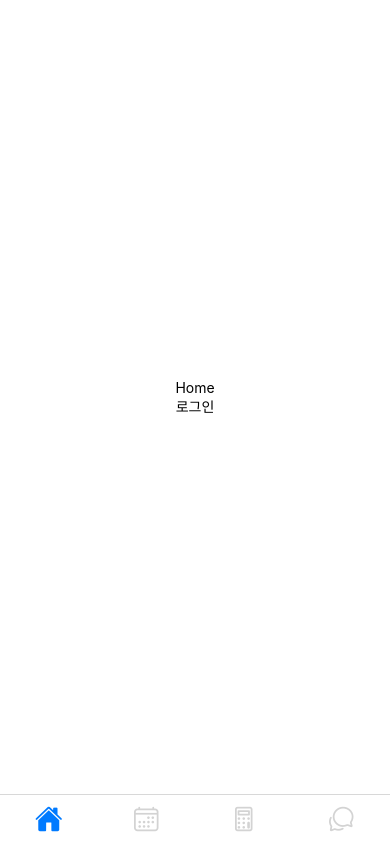
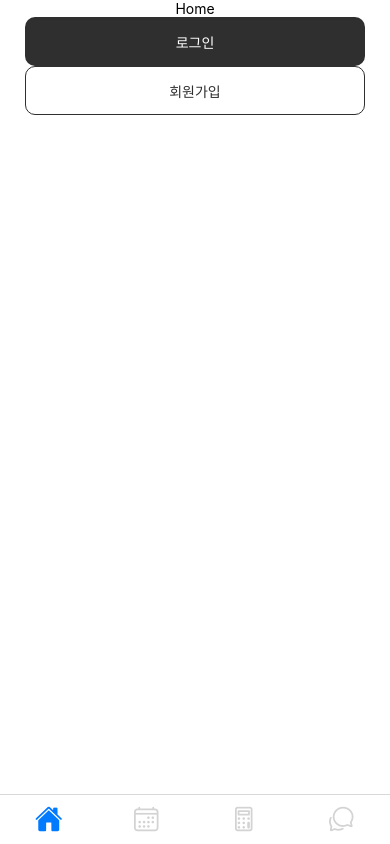
Before and after one commit to yeo-gi/yeogi, a React Native app in the folder frontend/: screen /BottomNav in a window 390 px wide. Built offline with nearby package versions, Linux system fonts and the light colour scheme.

Commit message:
feat: 긴 버튼 컴포넌트 완성

```diff
--- a/frontend/src/components/LongBtn.tsx
+++ b/frontend/src/components/LongBtn.tsx
@@ -1,18 +1,49 @@
 import {useNavigation} from '@react-navigation/native';
 import React from 'react';
-import {Pressable, Text} from 'react-native';
+import {Pressable, StyleSheet, Text, View} from 'react-native';
 
 type BtnContent = {
   msg: string;
   route: String;
+  color: boolean;
 };
 
 export default function LongBtn(props: BtnContent) {
   const navigation = useNavigation();
 
   return (
-    <Pressable onPress={() => navigation.navigate(props.route as never)}>
-      <Text>{props.msg}</Text>
-    </Pressable>
+    <View style={props.color ? styles.colored : styles.outlined}>
+      <Pressable
+        onPress={() => navigation.navigate(props.route as never)}
+        style={styles.button}>
+        <Text style={props.color ? {color: 'white'} : {color: '#2F2F2F'}}>
+          {props.msg}
+        </Text>
+      </Pressable>
+    </View>
   );
 }
+
+const styles = StyleSheet.create({
+  colored: {
+    width: '100%',
+    height: 49,
+    backgroundColor: '#2F2F2F',
+    borderRadius: 10,
+  },
+  outlined: {
+    width: '100%',
+    height: 49,
+    borderColor: '#2F2F2F',
+    borderWidth: 1,
+    borderRadius: 10,
+  },
+  button: {
+    flex: 1,
+    alignItems: 'center',
+    justifyContent: 'center',
+  },
+  font: {
+    fontSize: 21,
+  },
+});
--- a/frontend/src/pages/Home.tsx
+++ b/frontend/src/pages/Home.tsx
@@ -1,12 +1,21 @@
-import {View, Text} from 'react-native';
+import {View, Text, StyleSheet} from 'react-native';
 import React from 'react';
 import LongBtn from '../components/LongBtn';
 
 export default function Home() {
   return (
-    <View style={{flex: 1, alignItems: 'center', justifyContent: 'center'}}>
+    <View style={styles.container}>
       <Text>Home</Text>
-      <LongBtn msg="로그인" route="Login" />
+      <LongBtn msg="로그인" route="Login" color={true} />
+      <LongBtn msg="회원가입" route="Login" color={false} />
     </View>
   );
 }
+
+const styles = StyleSheet.create({
+  container: {
+    paddingHorizontal: 25,
+    flex: 1,
+    alignItems: 'center',
+  },
+});
```
